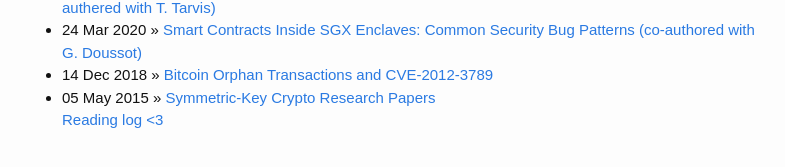
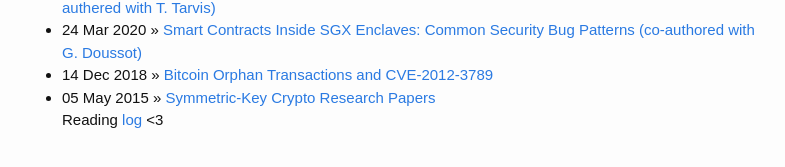
Before and after one commit to akircanski/akircanski.github.io, a Jekyll site: the page built from index.md, in a window 1280 px wide. Shown: the part 406-573 px from the top of the page, without its empty margins (238-1023 px from the left). Built offline with Jekyll 4.4.1, drawn with Linux system fonts in a browser that asks for light colours; our own code applies the rules of GitHub Pages for plain Markdown files.

Commit message:
indentation

```diff
--- a/index.md
+++ b/index.md
@@ -15,5 +15,4 @@ Blog posts:
   <li><span class="hero">{{ post.date | date_to_string }}</span> &raquo; <a href="{{ post.url }}">{{ post.title }}</a></li>
 {% endfor %}
 
-
-<p><a href="./reading-log">Reading log <3</a></p>
+Reading <a href="./reading-log">log</a> <3
```
